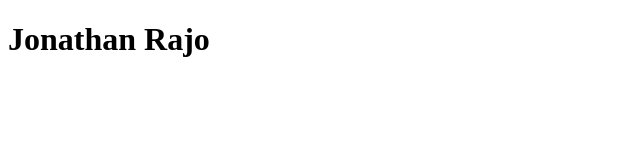
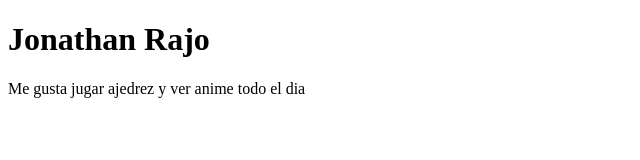
Before and after one commit to Rcanales2001/clase-07-html, a plain HTML site: page index.html in a window 1280 px wide. Shown: the whole page, without its empty margins (0-640 px from the left). Drawn offline with Linux system fonts and the light colour scheme.

Commit message:
Agregue una descripcion con etiqueta p

```diff
--- a/index.html
+++ b/index.html
@@ -8,6 +8,7 @@
 </head>
 <body>
     <h1>Jonathan Rajo</h1>
+    <p>Me gusta jugar ajedrez y ver anime todo el dia</p>
 
 </body>
 </html>
```
